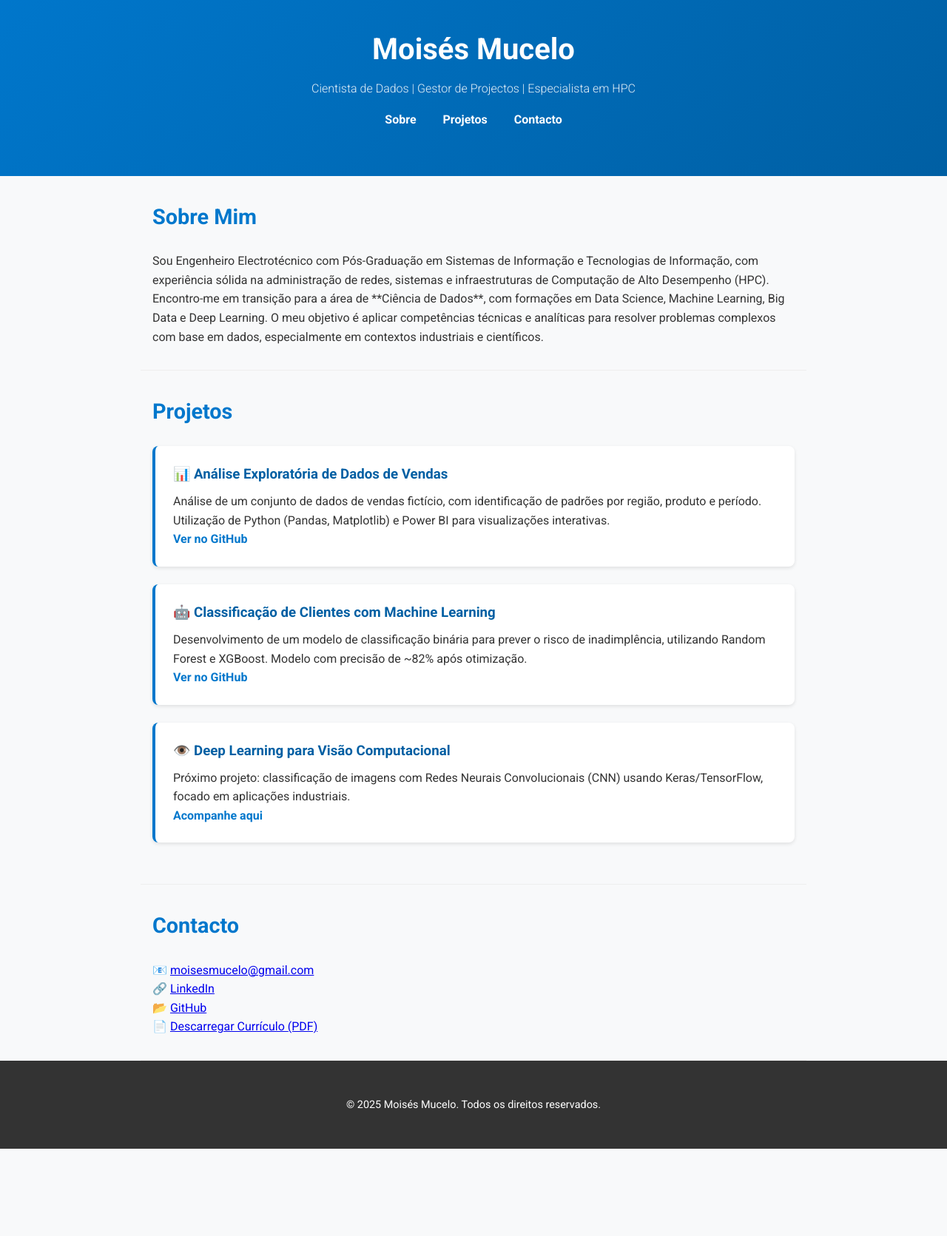
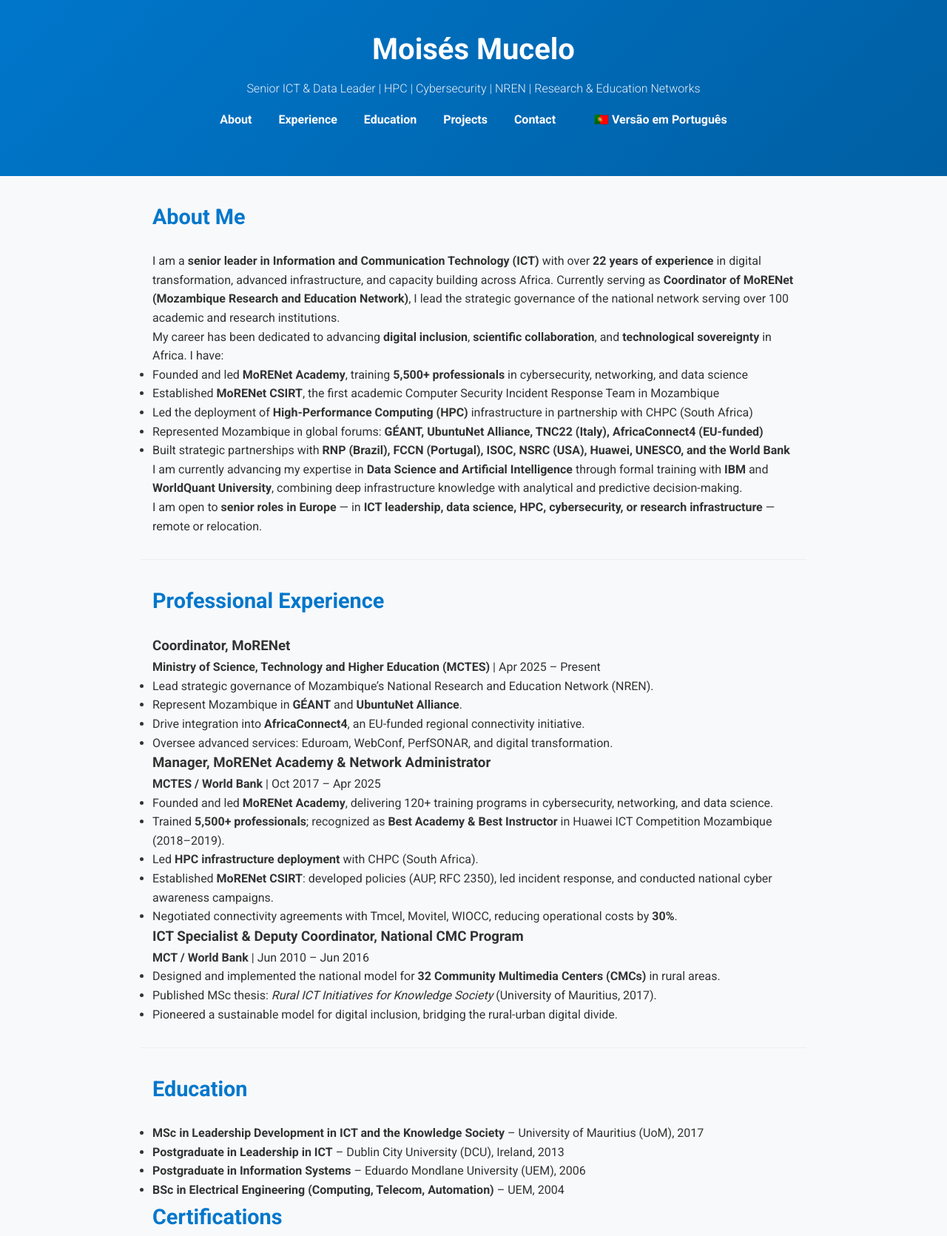
Before and after one commit to MMucelo/MMucelo.github.io, a plain HTML site: page index.html in a window 1280 px wide. Shown: the part 29-1700 px from the top of the page at 74% size. Before the commit the page ends 1582 px from the top, so only its background shows below. Drawn offline with Linux system fonts and the light colour scheme.

Commit message:
Update index.html

```diff
--- a/index.html
+++ b/index.html
@@ -1,9 +1,9 @@
 <!DOCTYPE html>
-<html lang="pt-PT">
+<html lang="en">
 <head>
   <meta charset="UTF-8" />
   <meta name="viewport" content="width=device-width, initial-scale=1.0"/>
-  <title>Moisés Mucelo - Cientista de Dados</title>
+  <title>Moisés Mucelo – Senior ICT & Data Leader</title>
   <link rel="stylesheet" href="style.css" />
   <link href="https://fonts.googleapis.com/css2?family=Roboto:wght@300;400;700&display=swap" rel="stylesheet">
 </head>
@@ -11,51 +11,132 @@
   <header>
     <div class="container">
       <h1>Moisés Mucelo</h1>
-      <p>Cientista de Dados | Gestor de Projectos | Especialista em HPC</p>
+      <p>Senior ICT & Data Leader | HPC | Cybersecurity | NREN | Research & Education Networks</p>
       <nav>
-        <a href="#sobre">Sobre</a>
-        <a href="#projetos">Projetos</a>
-        <a href="#contato">Contacto</a>
+        <a href="#about">About</a>
+        <a href="#experience">Experience</a>
+        <a href="#education">Education</a>
+        <a href="#projects">Projects</a>
+        <a href="#contact">Contact</a>
+        <a href="pt/" style="margin-left: 2rem; font-weight: bold;">🇵🇹 Versão em Português</a>
       </nav>
     </div>
   </header>
 
-  <section id="sobre" class="container">
-    <h2>Sobre Mim</h2>
-    <p>Sou Engenheiro Electrotécnico com Pós-Graduação em Sistemas de Informação e Tecnologias de Informação, com experiência sólida na administração de redes, sistemas e infraestruturas de Computação de Alto Desempenho (HPC).</p>
-    <p>Encontro-me em transição para a área de **Ciência de Dados**, com formações em Data Science, Machine Learning, Big Data e Deep Learning. O meu objetivo é aplicar competências técnicas e analíticas para resolver problemas complexos com base em dados, especialmente em contextos industriais e científicos.</p>
+  <section id="about" class="container">
+    <h2>About Me</h2>
+    <p>I am a <strong>senior leader in Information and Communication Technology (ICT)</strong> with over <strong>22 years of experience</strong> in digital transformation, advanced infrastructure, and capacity building across Africa. Currently serving as <strong>Coordinator of MoRENet (Mozambique Research and Education Network)</strong>, I lead the strategic governance of the national network serving over 100 academic and research institutions.</p>
+
+    <p>My career has been dedicated to advancing <strong>digital inclusion</strong>, <strong>scientific collaboration</strong>, and <strong>technological sovereignty</strong> in Africa. I have:</p>
+    <ul>
+      <li>Founded and led <strong>MoRENet Academy</strong>, training <strong>5,500+ professionals</strong> in cybersecurity, networking, and data science</li>
+      <li>Established <strong>MoRENet CSIRT</strong>, the first academic Computer Security Incident Response Team in Mozambique</li>
+      <li>Led the deployment of <strong>High-Performance Computing (HPC)</strong> infrastructure in partnership with CHPC (South Africa)</li>
+      <li>Represented Mozambique in global forums: <strong>GÉANT, UbuntuNet Alliance, TNC22 (Italy), AfricaConnect4 (EU-funded)</strong></li>
+      <li>Built strategic partnerships with <strong>RNP (Brazil), FCCN (Portugal), ISOC, NSRC (USA), Huawei, UNESCO, and the World Bank</strong></li>
+    </ul>
+
+    <p>I am currently advancing my expertise in <strong>Data Science and Artificial Intelligence</strong> through formal training with <strong>IBM</strong> and <strong>WorldQuant University</strong>, combining deep infrastructure knowledge with analytical and predictive decision-making.</p>
+
+    <p>I am open to <strong>senior roles in Europe</strong> — in <strong>ICT leadership, data science, HPC, cybersecurity, or research infrastructure</strong> — remote or relocation.</p>
   </section>
 
-  <section id="projetos" class="container">
-    <h2>Projetos</h2>
-    <div class="project-card">
-      <h3>📊 Análise Exploratória de Dados de Vendas</h3>
-      <p>Análise de um conjunto de dados de vendas fictício, com identificação de padrões por região, produto e período. Utilização de Python (Pandas, Matplotlib) e Power BI para visualizações interativas.</p>
-      <a href=" https://github.com/MMucelo/data-analysis-sales " target="_blank">Ver no GitHub</a>
+  <section id="experience" class="container">
+    <h2>Professional Experience</h2>
+
+    <div class="experience-card">
+      <h3>Coordinator, MoRENet</h3>
+      <p><strong>Ministry of Science, Technology and Higher Education (MCTES)</strong> | Apr 2025 – Present</p>
+      <ul>
+        <li>Lead strategic governance of Mozambique’s National Research and Education Network (NREN).</li>
+        <li>Represent Mozambique in <strong>GÉANT</strong> and <strong>UbuntuNet Alliance</strong>.</li>
+        <li>Drive integration into <strong>AfricaConnect4</strong>, an EU-funded regional connectivity initiative.</li>
+        <li>Oversee advanced services: Eduroam, WebConf, PerfSONAR, and digital transformation.</li>
+      </ul>
     </div>
-    <div class="project-card">
-      <h3>🤖 Classificação de Clientes com Machine Learning</h3>
-      <p>Desenvolvimento de um modelo de classificação binária para prever o risco de inadimplência, utilizando Random Forest e XGBoost. Modelo com precisão de ~82% após otimização.</p>
-      <a href="https://github.com/MMucelo/ml-classification " target="_blank">Ver no GitHub</a>
+
+    <div class="experience-card">
+      <h3>Manager, MoRENet Academy & Network Administrator</h3>
+      <p><strong>MCTES / World Bank</strong> | Oct 2017 – Apr 2025</p>
+      <ul>
+        <li>Founded and led <strong>MoRENet Academy</strong>, delivering 120+ training programs in cybersecurity, networking, and data science.</li>
+        <li>Trained <strong>5,500+ professionals</strong>; recognized as <strong>Best Academy & Best Instructor</strong> in Huawei ICT Competition Mozambique (2018–2019).</li>
+        <li>Led <strong>HPC infrastructure deployment</strong> with CHPC (South Africa).</li>
+        <li>Established <strong>MoRENet CSIRT</strong>: developed policies (AUP, RFC 2350), led incident response, and conducted national cyber awareness campaigns.</li>
+        <li>Negotiated connectivity agreements with Tmcel, Movitel, WIOCC, reducing operational costs by <strong>30%</strong>.</li>
+      </ul>
     </div>
-    <div class="project-card">
-      <h3>👁️ Deep Learning para Visão Computacional</h3>
-      <p>Próximo projeto: classificação de imagens com Redes Neurais Convolucionais (CNN) usando Keras/TensorFlow, focado em aplicações industriais.</p>
-      <a href="https://github.com/MMucelo/deep-learning-cv " target="_blank">Acompanhe aqui</a>
+
+    <div class="experience-card">
+      <h3>ICT Specialist & Deputy Coordinator, National CMC Program</h3>
+      <p><strong>MCT / World Bank</strong> | Jun 2010 – Jun 2016</p>
+      <ul>
+        <li>Designed and implemented the national model for <strong>32 Community Multimedia Centers (CMCs)</strong> in rural areas.</li>
+        <li>Published MSc thesis: <em>Rural ICT Initiatives for Knowledge Society</em> (University of Mauritius, 2017).</li>
+        <li>Pioneered a sustainable model for digital inclusion, bridging the rural-urban digital divide.</li>
+      </ul>
     </div>
   </section>
 
-  <section id="contato" class="container">
-    <h2>Contacto</h2>
-    <p>📧 <a href="mailto:moisesmucelo@email.com">moisesmucelo@gmail.com</a></p>
-    <p>🔗 <a href="https://www.linkedin.com/in/seu-linkedin " target="_blank">LinkedIn</a></p>
+  <section id="education" class="container">
+    <h2>Education</h2>
+    <ul>
+      <li><strong>MSc in Leadership Development in ICT and the Knowledge Society</strong> – University of Mauritius (UoM), 2017</li>
+      <li><strong>Postgraduate in Leadership in ICT</strong> – Dublin City University (DCU), Ireland, 2013</li>
+      <li><strong>Postgraduate in Information Systems</strong> – Eduardo Mondlane University (UEM), 2006</li>
+      <li><strong>BSc in Electrical Engineering (Computing, Telecom, Automation)</strong> – UEM, 2004</li>
+    </ul>
+
+    <h2>Certifications</h2>
+    <ul>
+      <li><strong>ISC² CISSP</strong> (in progress) – Udemy, 2024</li>
+      <li><strong>ITIL 4 Foundation</strong> – Udemy, 2024</li>
+      <li><strong>IBM Data Science Professional</strong> (in progress) – Coursera, 2025</li>
+      <li><strong>Applied AI Lab: Deep Learning for Computer Vision</strong> – WorldQuant University, 2025</li>
+      <li><strong>Huawei HCNA-R&S</strong> – 2019</li>
+      <li><strong>Advanced Cybersecurity</strong> – ESR/RNP, 2018</li>
+    </ul>
+  </section>
+
+  <section id="projects" class="container">
+    <h2>Projects & Publications</h2>
+
+    <div class="project-card">
+      <h3>💻 HPC in Mozambique</h3>
+      <p>Partnership with CHPC (South Africa) to deploy national High-Performance Computing infrastructure.</p>
+    </div>
+
+    <div class="project-card">
+      <h3>🛡️ MoRENet CSIRT</h3>
+      <p>First academic CSIRT in Mozambique. Developed policies, led response, trained national teams.</p>
+    </div>
+
+    <div class="project-card">
+      <h3>📊 Data Science with Python</h3>
+      <p>Exploratory data analysis, classification, and computer vision with Machine Learning.</p>
+      <a href=" https://github.com/MMucelo/data-analysis-sales " target="_blank">View on GitHub</a>
+    </div>
+
+    <h3>Scientific Publications</h3>
+    <ul>
+      <li>Mucelo, M.M., Chemane, L. (2019). <em>Challenges for NRENs Technical Training Services: The case of MoRENet</em>. UbuntuNet Connect 2019.</li>
+      <li>Chemane, L., Mucelo, M.M., et al. (2017). <em>MoRENet as a Platform for Intra-Country Collaboration</em>. UbuntuNet Alliance.</li>
+      <li>Mucelo, M.M.C. (2017). <em>Rural ICT Initiatives for Knowledge Society</em>. MSc Thesis, University of Mauritius.</li>
+    </ul>
+  </section>
+
+  <section id="contact" class="container">
+    <h2>Contact</h2>
+    <p>📧 <a href="mailto:moises.mucelo@gmail.com">moises.mucelo@gmail.com</a></p>
+    <p>🔗 <a href="https://www.linkedin.com/in/moises-mucelo " target="_blank">LinkedIn</a></p>
     <p>📂 <a href="https://github.com/MMucelo " target="_blank">GitHub</a></p>
-    <p>📄 <a href="https://github.com/MMucelo/arquivos/raw/main/cv.pdf " target="_blank">Descarregar Currículo (PDF)</a></p>
+    <p>📄 <a href="https://github.com/MMucelo/arquivos/raw/main/CV_Mucelo_Internacional.pdf " target="_blank">Download CV (PDF)</a></p>
+    <p>📍 Maputo, Mozambique</p>
   </section>
 
   <footer>
     <div class="container">
-      &copy; 2025 Moisés Mucelo. Todos os direitos reservados.
+      &copy; 2025 Moisés M. M. Mucelo. All rights reserved.
     </div>
   </footer>
 </body>
```
